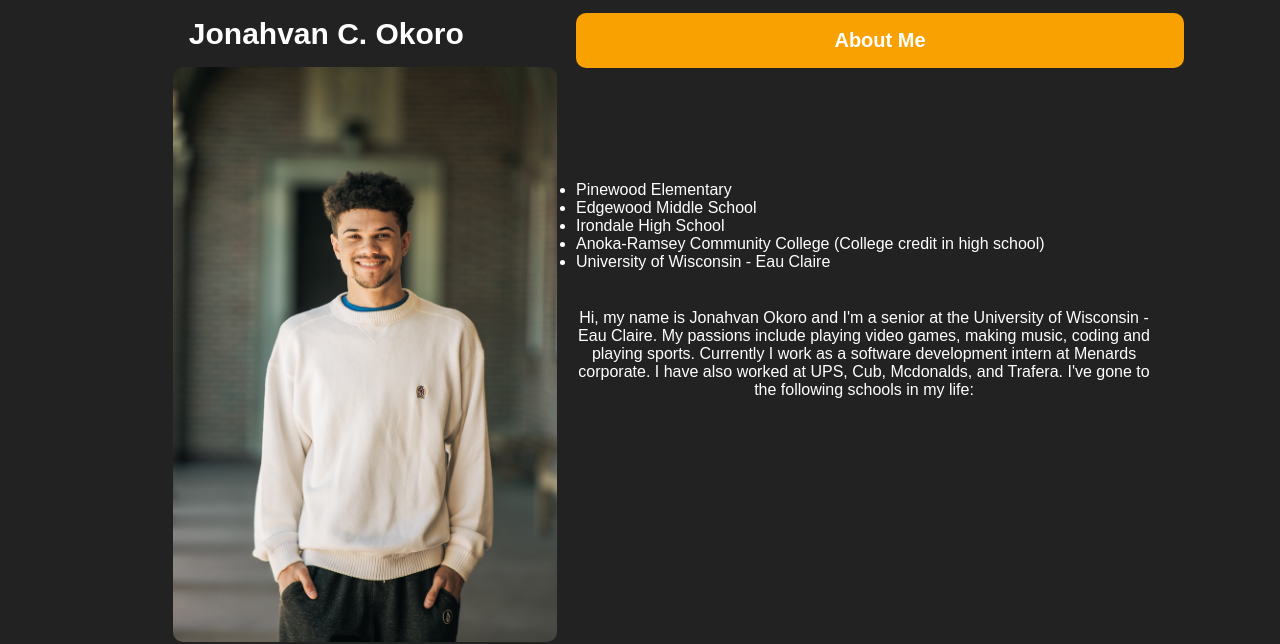
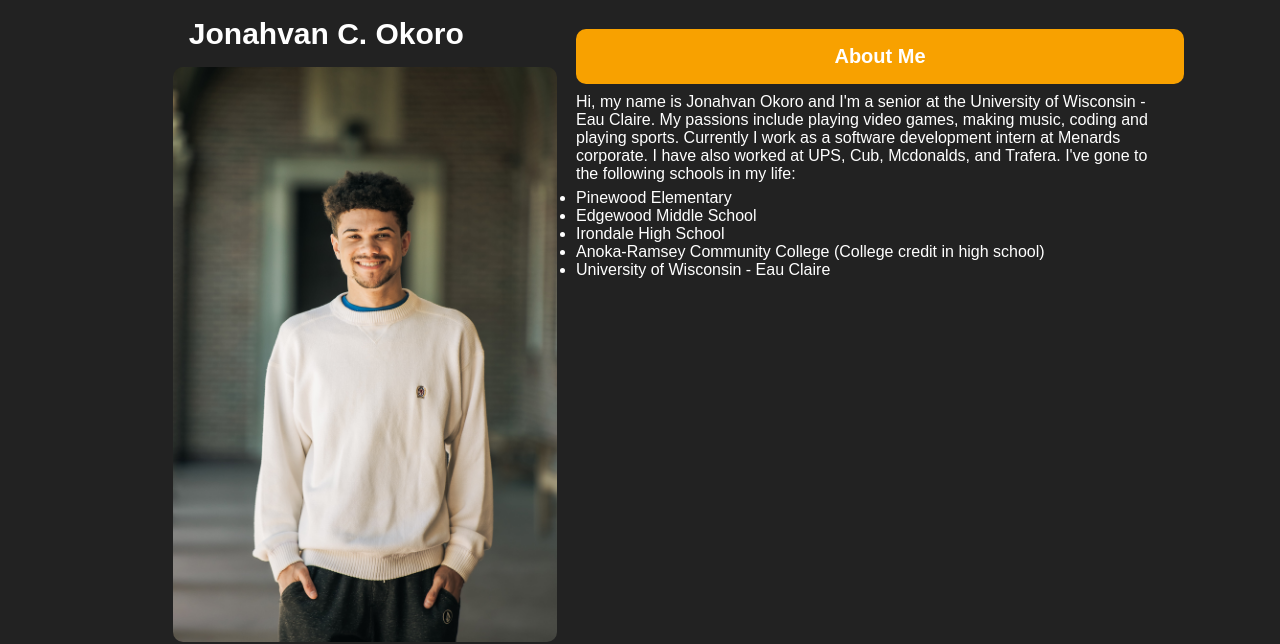
Before and after one commit to Jaycooh/PortfolioProject, a plain HTML site: page index.html in a window 1280 px wide. Shown: the part 187-831 px from the top of the page. Drawn offline with Linux system fonts and the light colour scheme.

Commit message:
Update styles.css

```diff
--- a/styles.css
+++ b/styles.css
@@ -132,17 +132,17 @@ body>ul {
         width: 45%;
         margin-left: 45%;
         position: absolute;
-        top: 23%;
+        top: 25%;
     }
 
     .one {
-        text-align: center;
+        text-align: left;
         color: #fff;
         margin: 1rem;
         width: 45%;
         margin-left: 45%;
         position: absolute;
-        top: 60%;
+        top: 33%;
     }
 
     body>ul {
@@ -152,7 +152,7 @@ body>ul {
         margin: 4rem;
         width: 45%;
         margin-left: 45%;
-        top: 38%;
+        top: 39%;
         position: absolute;
     }
 
```
